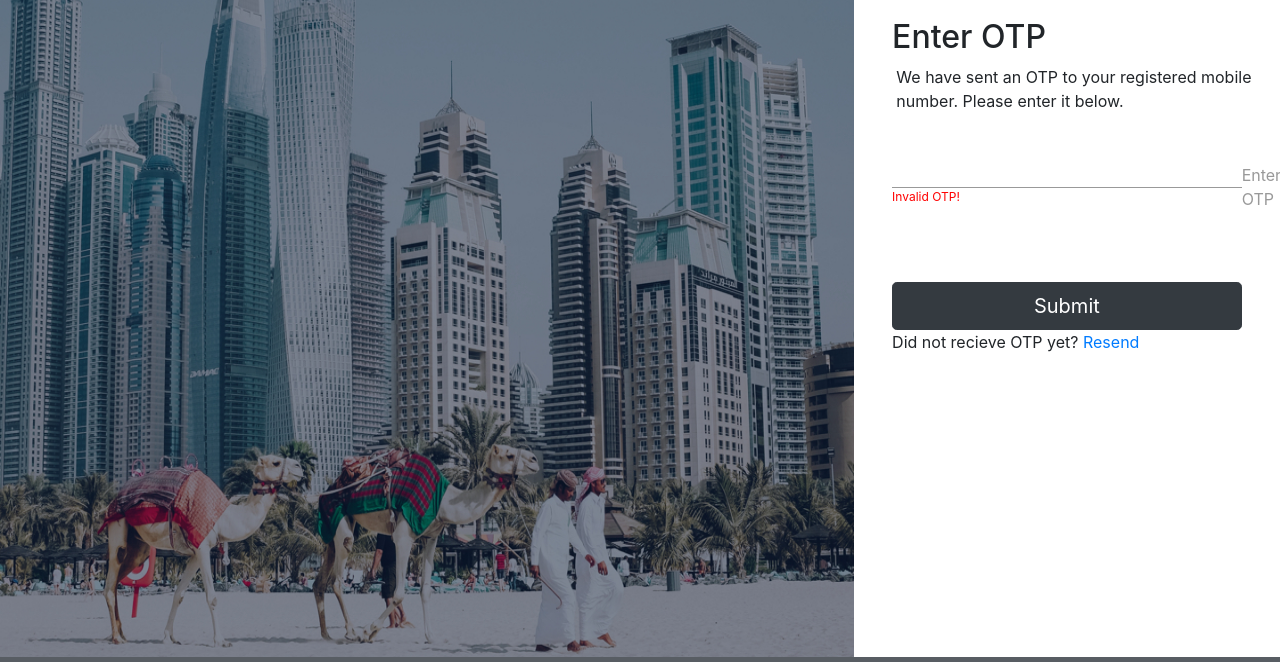
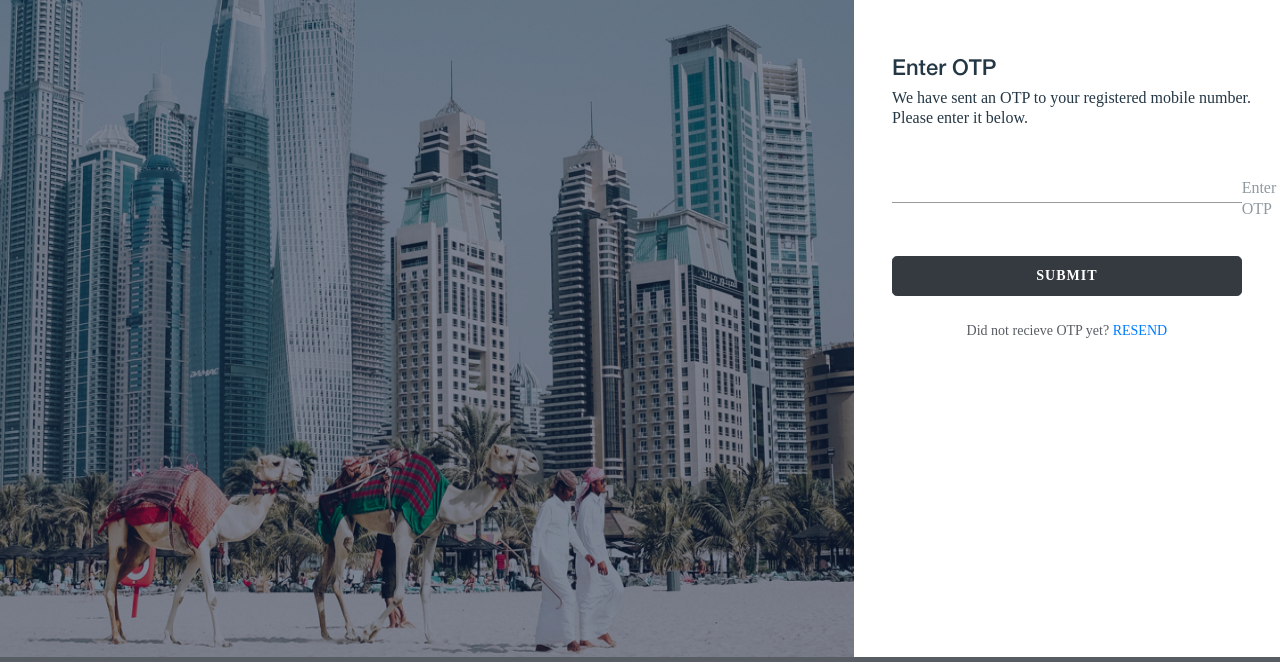
Before and after one commit to VineshDeloIn/DPAM, a website: page otpSend.html in a window 1280 px wide. Shown: the part 83-745 px from the top of the page. Drawn offline with Linux system fonts and the light colour scheme; a web font is replaced by a local one.

Commit message:
Modified otp.html css and js --vinesh

```diff
--- a/Assets/css/otp.css
+++ b/Assets/css/otp.css
@@ -1,4 +1,3 @@
-
 @media only screen and (min-width: 482px) {
     .loginFooter {
         position: fixed;
@@ -7,15 +6,14 @@
         bottom: 0;
         border: 2px solid #585d63;
         background-color: #585d63;
-        color:#ffffff;
+        color: #ffffff;
         text-align: center;
     }
-    .footerDiv{
+    .footerDiv {
         padding-top: 23px;
         padding-bottom: 22px;
-
     }
-    .dubaiProperties{
+    .dubaiProperties {
         width: 144px;
         height: 15px;
         font-family: HelveticaNeue;
@@ -28,13 +26,12 @@
         color: #ffffff;
         padding-left: 135px;
     }
-
     .aboutUs {
         width: 58px;
         height: 16px;
         font-family: HelveticaNeue;
         font-size: 13px;
-        padding-left:262px;
+        padding-left: 262px;
         font-weight: bold;
         font-style: normal;
         font-stretch: normal;
@@ -45,7 +42,7 @@
     .contact {
         width: 50px;
         height: 16px;
-            padding-left:27px;
+        padding-left: 27px;
         font-family: HelveticaNeue;
         font-size: 13px;
         font-weight: bold;
@@ -55,13 +52,12 @@
         letter-spacing: normal;
         color: #ffffff;
     }
-
     .privacyPolicy {
         width: 87px;
         height: 16px;
         font-family: HelveticaNeue;
         font-size: 13px;
-            padding-left:27px;
+        padding-left: 27px;
         font-weight: bold;
         font-style: normal;
         font-stretch: normal;
@@ -69,12 +65,11 @@
         letter-spacing: normal;
         color: #ffffff;
     }
-
-     .termsOfUse{
+    .termsOfUse {
         width: 83px;
         height: 16px;
         font-family: HelveticaNeue;
-            padding-left:26px;
+        padding-left: 26px;
         font-size: 13px;
         font-weight: bold;
         font-style: normal;
@@ -83,13 +78,12 @@
         letter-spacing: normal;
         color: #ffffff;
     }
-.facebookSpan{
-            padding-left:344.4px;
+    .facebookSpan {
+        padding-left: 344.4px;
     }
- .instaSpan{
-            padding-left:26.4px;
+    .instaSpan {
+        padding-left: 26.4px;
     }
-
     .facebookLogoButton {
         width: 10px;
         height: 19px;
@@ -103,6 +97,7 @@
 }
 
 /*for mobile screen*/
+
 @media only screen and (max-width: 483px) {
     .loginFooter {
         position: fixed;
@@ -111,15 +106,14 @@
         bottom: 0;
         border: 2px solid #585d63;
         background-color: #585d63;
-        color:#ffffff;
+        color: #ffffff;
         text-align: center;
     }
-    .footerDiv{
+    .footerDiv {
         padding-top: 23px;
         padding-bottom: 22px;
-
     }
-    .dubaiProperties{
+    .dubaiProperties {
         width: 144px;
         height: 15px;
         font-family: HelveticaNeue;
@@ -131,15 +125,13 @@
         letter-spacing: normal;
         color: #ffffff;
         padding-left: 150px;
-
     }
-
     .aboutUs {
         width: 58px;
         height: 16px;
         font-family: HelveticaNeue;
         font-size: 13px;
-        padding-left:162px;
+        padding-left: 162px;
         font-weight: bold;
         font-style: normal;
         font-stretch: normal;
@@ -147,12 +139,11 @@
         letter-spacing: normal;
         color: #ffffff;
         padding-top: 50px;
-
     }
     .contact {
         width: 50px;
         height: 16px;
-            padding-left:27px;
+        padding-left: 27px;
         font-family: HelveticaNeue;
         font-size: 13px;
         font-weight: bold;
@@ -162,15 +153,13 @@
         letter-spacing: normal;
         color: #ffffff;
         padding-top: 50px;
-
     }
-
     .privacyPolicy {
         width: 87px;
         height: 16px;
         font-family: HelveticaNeue;
         font-size: 13px;
-            padding-left:27px;
+        padding-left: 27px;
         font-weight: bold;
         font-style: normal;
         font-stretch: normal;
@@ -179,12 +168,11 @@
         color: #ffffff;
         padding-top: 50px;
     }
-
-     .termsOfUse{
+    .termsOfUse {
         width: 83px;
         height: 16px;
         font-family: HelveticaNeue;
-            padding-left:26px;
+        padding-left: 26px;
         font-size: 13px;
         font-weight: bold;
         font-style: normal;
@@ -194,15 +182,14 @@
         color: #ffffff;
         padding-top: 50px;
     }
-    .facebookSpan{
-        padding-left:244.4px;
+    .facebookSpan {
+        padding-left: 244.4px;
         padding-top: 70px;
     }
-    .instaSpan{
-        padding-left:26.4px;
+    .instaSpan {
+        padding-left: 26.4px;
         padding-top: 70px;
     }
-
     .facebookLogoButton {
         width: 10px;
         height: 19px;
@@ -223,7 +210,6 @@
     /* border: 2px solid red; */
     background-image: url("../images/landing.jpg");
     background-size: 100% 100%;
-
 }
 
 .sidePaneOTP {
@@ -231,7 +217,7 @@
     overflow: hidden;
     width: 33.3%;
     max-width: 500px;
-  right:0;
+    right: 0;
     margin: 0;
     height: 92.5vh;
     /* border: 2px solid blue; */
@@ -248,51 +234,90 @@
     box-shadow: none;
     outline: none;
     border: none;
-    color:#999;
+    color: #999;
     border-bottom: 1px solid #999;
     padding: 5px 0;
     /* margin-bottom: 30px; */
 }
 
-
 .sidePaneOTP form div {
     position: relative;
 }
+
 .sidePaneOTP form div label {
     position: absolute;
     top: 10px;
     color: #999;
     transition: .5s;
     pointer-events: none;
+    font-family: HelveticaNeueReg;
+    font-size: 16px;
+    font-weight: normal;
+    font-style: normal;
+    font-stretch: normal;
+    line-height: 1.31;
+    letter-spacing: normal;
+    color: #909aa1;
 }
 
-.sidePaneOTP input:focus ~ label,
-.sidePaneOTP input:valid ~ label
-{
+.sidePaneOTP input:focus~label, .sidePaneOTP input:valid~label {
     top: -9px;
     left: 0px;
     color: grey;
     font-size: 12px;
+    font-family: HelveticaNeueReg;
+    font-size: 12px;
+    font-weight: normal;
+    font-style: normal;
+    font-stretch: normal;
+    line-height: 1.75;
+    letter-spacing: normal;
+    color: #929ba2;
     /* font-weight: bold; */
 }
 
-.sidePaneOTP input:focus,
-.sidePaneOTP textarea:focus,
-.sidePaneOTP input:valid{
+.sidePaneOTP input:focus, .sidePaneOTP textarea:focus, .sidePaneOTP input:valid {
     border-bottom: 1px solid grey;
+    font-family: HelveticaNeueReg;
+    font-size: 16px;
+    font-weight: normal;
+    font-style: normal;
+    font-stretch: normal;
+    line-height: 1.31;
+    letter-spacing: normal;
+    color: #243745;
 }
-
-
 
 #submitOtpBtn {
     width: 100%;
     margin-top: 8%;
+    font-family: HelveticaNeueBold;
+  font-size: 14px;
+  font-weight: bold;
+  font-style: normal;
+  font-stretch: normal;
+  line-height: 1.57;
+  letter-spacing: 1px;
+  text-align: center;
+  color: #ffffff;
 }
-
 
 #EnterTextOTP {
     margin-top: 5%;
     margin-left: 9%;
+}
+
+.EnterTextClassOTP {
+    width: 105px;
+    height: 26px;
+    font-family: HelveticaNeueMed;
+    font-size: 22px;
+    font-weight: 500;
+    font-style: normal;
+    font-stretch: normal;
+    line-height: normal;
+    letter-spacing: normal;
+    color: #243745;
 }
 
 #FormDivOTP {
@@ -300,17 +325,42 @@
     height: 80vh;
 }
 
-
 .emailPhOtpErr {
-    color: red;
     font-size: 12px;
     margin-bottom: 7%;
+    font-family: HelveticaNeueReg;
+    font-size: 14px;
+    font-weight: normal;
+    font-style: normal;
+    font-stretch: normal;
+    line-height: 1.75;
+    letter-spacing: normal;
+    color: #da291c;
 }
 
+#ResendOtpText {
+    font-family: HelveticaNeueReg;
+  font-size: 14px;
+  font-weight: normal;
+  font-style: normal;
+  font-stretch: normal;
+  line-height: 1.5;
+  letter-spacing: normal;
+  text-align: center;
+  color: #585d63;
+}
 
-.otpRegNumSentFirst {
+.otpRegNumSent {
     text-align: left;
-    margin-left: 10%;
+    margin-left: 9%;
+    font-family: HelveticaNeueReg;
+    font-size: 16px;
+    font-weight: normal;
+    font-style: normal;
+    font-stretch: normal;
+    line-height: 1.25;
+    letter-spacing: normal;
+    color: #243745;
 }
 
 .otpRegNumSentSecond {
@@ -324,24 +374,21 @@
         /* border: 2px solid blue; */
         display: none;
     }
-
     .sidePaneOTP {
         width: 100%;
         overflow-y: scroll;
     }
+}
 
-}
 @media screen and (max-width: 450px) {
     .landingOTP {
         /* border: 2px solid blue; */
         display: none;
     }
-
     .sidePaneOTP {
         width: 100%;
         overflow-y: scroll;
     }
-
 }
 
 @media screen and (max-width: 768px) {
@@ -349,10 +396,8 @@
         /* border: 2px solid blue; */
         display: none;
     }
-
     .sidePaneOTP {
         width: 130%;
         /* overflow-y: scroll; */
     }
-
 }
--- a/Assets/js/otp/otp.js
+++ b/Assets/js/otp/otp.js
@@ -1,6 +1,16 @@
 $(document).ready(function(){
 
-    $( "#OtpForm" ).submit(function( event ) {
+    $("input").focus(function() {
+        $(".emailPhOtpErr").html("");
+    });
 
+    $( "#OtpForm" ).on('submit',function( event ) {
+        var emailMobOtp = $('#otpNumber').val();
+        event.preventDefault();
+
+        if(emailMobOtp == '') {
+          $('.emailPhOtpErr').html('Invalid OTP');
+          //$('p.emailPhOtpErr').slideDown(5000);
+        }
       });
 });
--- a/otpSend.html
+++ b/otpSend.html
@@ -5,7 +5,7 @@
     <meta charset="UTF-8">
     <meta name="viewport" content="width=device-width, initial-scale=1.0">
     <meta http-equiv="X-UA-Compatible" content="ie=edge">
-    <title>Dubai Properties - Login</title>
+    <title>Dubai Properties - OTP</title>
 
     <link rel="stylesheet" href="Assets/css/customFont.css">
     <link rel="stylesheet" href="Assets/css/otp.css">
@@ -26,25 +26,26 @@
         <div class="dpamLogoOTP">
             <img src="Assets/images/dam_logo.svg" alt="Avatar" class="avatar">
         </div>
-        <h2 id="EnterTextOTP">Enter OTP</h2>
-        <p class="otpRegNumSentFirst">We have sent an OTP to your registered mobile
+        <br>
+        <h2 id="EnterTextOTP" class="EnterTextClassOTP">Enter OTP</h2>
+        <p class="otpRegNumSent">We have sent an OTP to your registered mobile
         number. Please enter it below.</p>
         <br>
         <div class="container" id="FormDivOTP">
-            <form id="OtpForm" method="POST">
+            <form id="OtpForm" method="POST" novalidate>
                 <div>
                     <input type="text" id="otpNumber" name="" required>
                     <label>Enter OTP</label>
-                    <p class="emailPhOtpErr">Invalid OTP!</p>
+                    <p class="emailPhOtpErr"></p>
                 </div>
 
-                <br>
-                <button type="submit" class="btn btn-dark btn-lg" id="submitOtpBtn">Submit</button>
+                <button type="submit" class="btn btn-dark btn-lg" id="submitOtpBtn">SUBMIT</button>
                 <br>
 
             </form>
-            <p id="signUpText">Did not recieve OTP yet?
-                <a href="#">Resend</a>
+            <br>
+            <p id="ResendOtpText">Did not recieve OTP yet?
+                <a href="#">RESEND</a>
             </p>
         </div>
 
```
Lines whose indentation alone changed are shown as unchanged.
